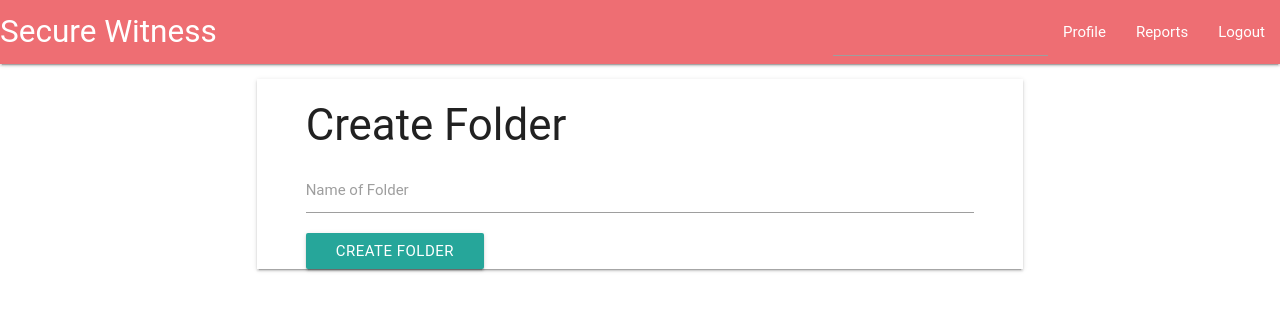
After one commit to GageGaskins/SecureWitness-05, a Django app: page /SecureWitness/user/new_folder/ in a window 1280 px wide. The commit adds this page. Shown: the top 312 px of the page. Run offline with Django 3.2, Linux system fonts and the light colour scheme; some libraries are stand-ins or nearby versions; some web fonts are replaced.

Commit message:
Folders Done

```diff
--- a/SecureWitness/urls.py
+++ b/SecureWitness/urls.py
@@ -9,19 +9,34 @@ urlpatterns = patterns('',
     url(r'^signup', views.signup, name='signup'),
     url(r'^login', views.login, name='login'),
     url(r'^logout', views.logout, name='logout'),
+    url(r'^reports/', views.reports, name='reports'),
     url(r'^report/(?P<report_id>[0-9]+)/$', views.report, name='report'),
     url(r'^report/(?P<report_id>[0-9]+)/edit_report_page/', views.edit_report_page, name='edit_report_page'),
     url(r'^report/(?P<report_id>[0-9]+)/update_report', views.update_report, name='update_report'),
     url(r'^report/(?P<report_id>[0-9]+)/comment/', views.make_comment, name='make_comment'),
     url(r'^user/$', views.user, name='user'),
+    url(r'^user/folder/(?P<folder_id>[0-9]+)/$', views.folder, name='folder'),
+    url(r'^user/new_folder/', views.new_folder, name='new_folder'),
+    url(r'^user/create_folder/', views.create_folder, name='create_folder'),
+    url(r'^user/manage_folders', views.manage_folders, name='manage_folders'),
+    url(r'^user/folder/(?P<folder_id>[0-9]+)/folder_add_report_list/', views.folder_add_report_list, name='folder_add_report_list'),
+    url(r'^user/folder/(?P<folder_id>[0-9]+)/add_report/(?P<report_id>[0-9]+)/', views.folder_add_report, name='folder_add_report'),
+    url(r'^user/folder/(?P<folder_id>[0-9]+)/folder_remove_report_list/', views.folder_remove_report_list, name='folder_remove_report_list'),
+    url(r'^user/folder/(?P<folder_id>[0-9]+)/remove_report/(?P<report_id>[0-9]+)', views.folder_remove_report, name='folder_remove_report'),
+    url(r'^user/folder/edit_folder_page/(?P<folder_id>[0-9]+)/', views.edit_folder_page, name='edit_folder_page'),
+    url(r'^user/folder/update_folder/(?P<folder_id>[0-9]+)', views.update_folder, name='update_folder'),
+    url(r'^user/folder/delete_folder(?P<folder_id>[0-9]+)/', views.delete_folder, name='delete_folder'),
     url(r'^user/new_report/$', views.new_report, name='new_report'),
     url(r'^user/create_report/$', views.create_report, name='create_report'),
     url(r'^group/(?P<group_id>[0-9]+)/$', views.group, name='group'),
     url(r'^group/(?P<group_id>[0-9]+)/share_report(?P<report_id>[0-9]+)/$', views.group_share_report, name='group_share_report'),
     url(r'^group/(?P<group_id>[0-9]+)/add_user(?P<user_id>[0-9]+)/$', views.group_add_user, name='group_add_user'),
     url(r'^search', views.search, name='search'),
-    url(r'^list/$', views.list, name='list'),
+    url(r'^list/$', views.doc_list, name='list'),
     url(r'^documents/(?P<docname>\w+)/', views.get_doc, name='get_doc'),
     url(r'^user/make_admin_list/$', views.make_admin_list, name='make_admin_list'),
     url(r'^user/make_admin/(?P<user_id>[0-9]+)/', views.make_admin, name='make_admin'),
+    url(r'^user/manage_groups/', views.manage_groups, name='manage_groups'),
+    url(r'^user/new_group/', views.new_group, name='new_group'),
+    url(r'^user/create_group/', views.create_group, name='create_group'),
 )
--- a/SecureWitness/views.py
+++ b/SecureWitness/views.py
@@ -25,8 +25,14 @@ def user(request):
         user_reports_list = None
 
     user_groups = User.objects.get(pk=user['id']).group_set.all()
+    user_folders = list(Folder.objects.filter(owner=user['id']))
 
-    context = {'user_reports_list': user_reports_list, "user": user, 'groups': user_groups}
+    for folder in user_folders:
+        for report in list(folder.reports.all()):
+            user_reports_list = user_reports_list.exclude(pk=report.id)
+
+
+    context = {'user_reports_list': user_reports_list, "user": user, 'groups': user_groups, 'folders': user_folders}
     return render(request, 'SecureWitness/user.html', context)
 
 
@@ -35,16 +41,21 @@ def group(request, group_id):
     group_info = model_to_dict(curr_group)
     group_reports = curr_group.reports.all()
 
-    curr_user = request.session['curr_user']
+    user_info = request.session['curr_user']
+    curr_user = get_object_or_404(User, pk=user_info['id'])
 
-    share_reports = Report.objects.all()
+    share_reports = Report.objects.filter(owner=curr_user)
 
     for report in group_reports:
         share_reports = share_reports.exclude(pk=report.id)
 
-    group_users = curr_group.users.exclude(pk=curr_user['id'])
+    group_users = curr_group.users.exclude(pk=user_info['id'])
 
     add_users = User.objects.all()
+
+    if user_info['admin_status']:
+        add_users = add_users.exclude(pk=user_info['id'])
+
     filter_users = curr_group.users.all()
 
     for user in filter_users:
@@ -57,10 +68,7 @@ def group(request, group_id):
 
 def group_share_report(request, group_id, report_id):
     shared_report = get_object_or_404(Report, pk=report_id)
-    print(shared_report)
     destination = get_object_or_404(Group, pk=group_id)
-
-    print(destination)
 
     destination.reports.add(shared_report)
 
@@ -74,12 +82,95 @@ def group_add_user(request, group_id, user_id):
     destination.users.add(new_member)
     return HttpResponseRedirect(reverse('group', args=(group_id,)))
 
-def add_to_folder(request, folder_id, report_id):
-    filedreport = get_object_or_404(Report, pk=report_id)
-    destination = get_object_or_404(Folder, pk=folder_id)
 
-    filedreport.folder = destination
-    return render(request, 'SecureWitness/user.html', {'create_error': 'Error in creating report'})
+def folder_add_report_list(request, folder_id):
+
+    user_info = request.session['curr_user']
+    curr_user = User.objects.get(pk=user_info['id'])
+    curr_folder = Folder.objects.get(pk=folder_id)
+    folder_reports = list(curr_folder.reports.all())
+    add_reports = curr_user.report_set.all()
+
+    for folder in folder_reports:
+        add_reports = add_reports.exclude(pk=folder.id)
+
+    return render(request, 'SecureWitness/folder_add_report_list.html', {'reports': add_reports, 'folder': model_to_dict(curr_folder)})
+
+
+def folder_remove_report_list(request, folder_id):
+    curr_folder = Folder.objects.get(pk=folder_id)
+    folder_reports = curr_folder.reports.all()
+
+    return render(request, 'SecureWitness/folder_remove_report_list.html', {'reports': folder_reports, 'folder': model_to_dict(curr_folder)})
+
+
+def folder_remove_report(request, folder_id, report_id):
+    curr_folder = Folder.objects.get(pk=folder_id)
+    removed_report = Report.objects.get(pk=report_id)
+    curr_folder.reports.remove(removed_report)
+    return HttpResponseRedirect(reverse('folder', args=(folder_id,)))
+
+
+def folder_add_report(request, folder_id, report_id):
+
+    curr_folder = Folder.objects.get(pk=folder_id)
+    added_report = Report.objects.get(pk=report_id)
+
+    curr_folder.reports.add(added_report)
+
+    return HttpResponseRedirect(reverse('folder', args=(folder_id,)))
+
+
+def folder(request, folder_id):
+
+    folder = get_object_or_404(Folder, pk=folder_id)
+    reports = folder.reports.all()
+
+    curr_folder = model_to_dict(folder)
+    return render(request, 'SecureWitness/folder.html', {'reports': reports, 'folder': curr_folder})
+
+
+def manage_folders(request):
+    user_info = request.session['curr_user']
+
+    folders = get_object_or_404(User, pk=user_info['id']).folder_set.all()
+
+    return render(request, 'SecureWitness/manage_folders.html', {'folders': folders})
+
+
+def new_folder(request):
+    return render(request, 'SecureWitness/new_folder.html', {})
+
+
+def create_folder(request):
+
+    user_info = request.session['curr_user']
+    folder_name = request.POST['folder_name']
+    new_folder = Folder(name=folder_name, owner=User.objects.get(pk=user_info['id']))
+    new_folder.save()
+    return HttpResponseRedirect(reverse('manage_folders'))
+
+
+def edit_folder_page(request, folder_id):
+    curr_folder = Folder.objects.get(pk=folder_id)
+
+    return render(request, 'SecureWitness/edit_folder_page.html', {'folder': curr_folder})
+
+
+def update_folder(request, folder_id):
+    curr_folder = Folder.objects.get(pk=folder_id)
+    curr_folder.name = request.POST['folder_name']
+    curr_folder.save()
+
+    return HttpResponseRedirect(reverse('folder', args=(folder_id,)))
+
+
+def delete_folder(request, folder_id):
+
+    curr_folder = Folder.objects.get(pk=folder_id)
+    curr_folder.delete()
+
+    return HttpResponseRedirect(reverse('manage_folders'))
 
 
 def report(request, report_id):
@@ -89,6 +180,27 @@ def report(request, report_id):
     user = request.session['curr_user']
     context = {"report": current_report, 'user': user, 'comments': report_comments}
     return render(request, 'SecureWitness/report.html', context)
+
+
+def reports(request):
+    user_info = request.session['curr_user']
+    curr_user = get_object_or_404(User, pk=user_info['id'])
+    if user_info['admin_status']:
+        all_reports = list(Report.objects.all())
+        return render(request, 'SecureWitness/search.html', {'reports': all_reports})
+    else:
+        all_reports = list(Report.objects.filter(private=False))
+
+    for report in list(curr_user.report_set.all()):
+        if report not in all_reports:
+            all_reports.append(report)
+
+    for group in curr_user.group_set.all():
+        for report in group.reports.all():
+            if report not in all_reports:
+                all_reports.append(report)
+
+    return render(request, 'SecureWitness/search.html', {'reports': all_reports})
 
 
 def edit_report_page(request, report_id):
@@ -230,7 +342,7 @@ def search(request):
     return render(request, 'SecureWitness/search.html', {'reports': returned_reports})
 
 
-def list(request):
+def doc_list(request):
     # Handle file upload
     if request.method == 'POST':
         form = DocumentForm(request.POST, request.FILES)
@@ -273,6 +385,25 @@ def make_admin(request, user_id):
 
     return HttpResponseRedirect(reverse('user'))
 
+def manage_groups(request):
+
+    all_groups = Group.objects.all()
+
+    return render(request, 'SecureWitness/manage_groups.html', {'groups': all_groups})
+
+def new_group(request):
+
+    return render(request, 'SecureWitness/new_group.html', {})
+
+def create_group(request):
+    if request.method == 'POST':
+        group_name = request.POST['group_name']
+        new_group = Group(name=group_name)
+        new_group.save()
+
+        return HttpResponseRedirect(reverse('manage_groups'))
+    return HttpResponseRedirect(reverse('manage_groups'))
+
 
 def logout(request):
     request.session.flush()
--- a/templates/SecureWitness/loggedinbase.html
+++ b/templates/SecureWitness/loggedinbase.html
@@ -14,6 +14,7 @@
             <a href="#" class="brand-logo">Secure Witness</a>
             <ul class="right">
                 <li><a href="{% url 'user' %}" class="left">Profile</a></li>
+                <li><a href="{% url 'reports' %}">Reports</a></li>
                 <li><a href="{% url 'logout' %}">Logout</a></li>
             </ul>
             <form action="{% url 'search' %}" method="post">
--- /dev/null
+++ b/templates/SecureWitness/new_folder.html
@@ -0,0 +1,22 @@
+{% extends 'SecureWitness/loggedinbase.html' %}
+{% block main %}
+<div class="container">
+    <div class="section">
+        <div class="row">
+            <div class="col offset-l1 l10 s12 white z-depth-1">
+                <div class="container" style="width: 90%">
+                    <h3>Create Folder</h3>
+                    <form action="{% url 'create_folder' %}" method="post">
+                        {% csrf_token %}
+                        <div class="input-field">
+                            <input id="folder_name" type="text" name="folder_name" required>
+                            <label for="folder_name">Name of Folder</label>
+                        </div>
+                            <button class="btn left" type="submit">Create Folder</button>
+                    </form>
+                </div>
+            </div>
+        </div>
+    </div>
+</div>
+{% endblock %}
```
Also changed, not shown: templates/SecureWitness/edit_folder_page.html (added, +22 -0 lines), templates/SecureWitness/folder.html (added, +36 -0 lines), templates/SecureWitness/folder_add_report_list.html (added, +25 -0 lines), templates/SecureWitness/folder_remove_report_list.html (added, +25 -0 lines), templates/SecureWitness/group.html (+3 -4 lines), templates/SecureWitness/manage_folders.html (added, +26 -0 lines), templates/SecureWitness/manage_groups.html (added, +26 -0 lines), templates/SecureWitness/new_group.html (added, +22 -0 lines), templates/SecureWitness/user.html (+25 -5 lines).
